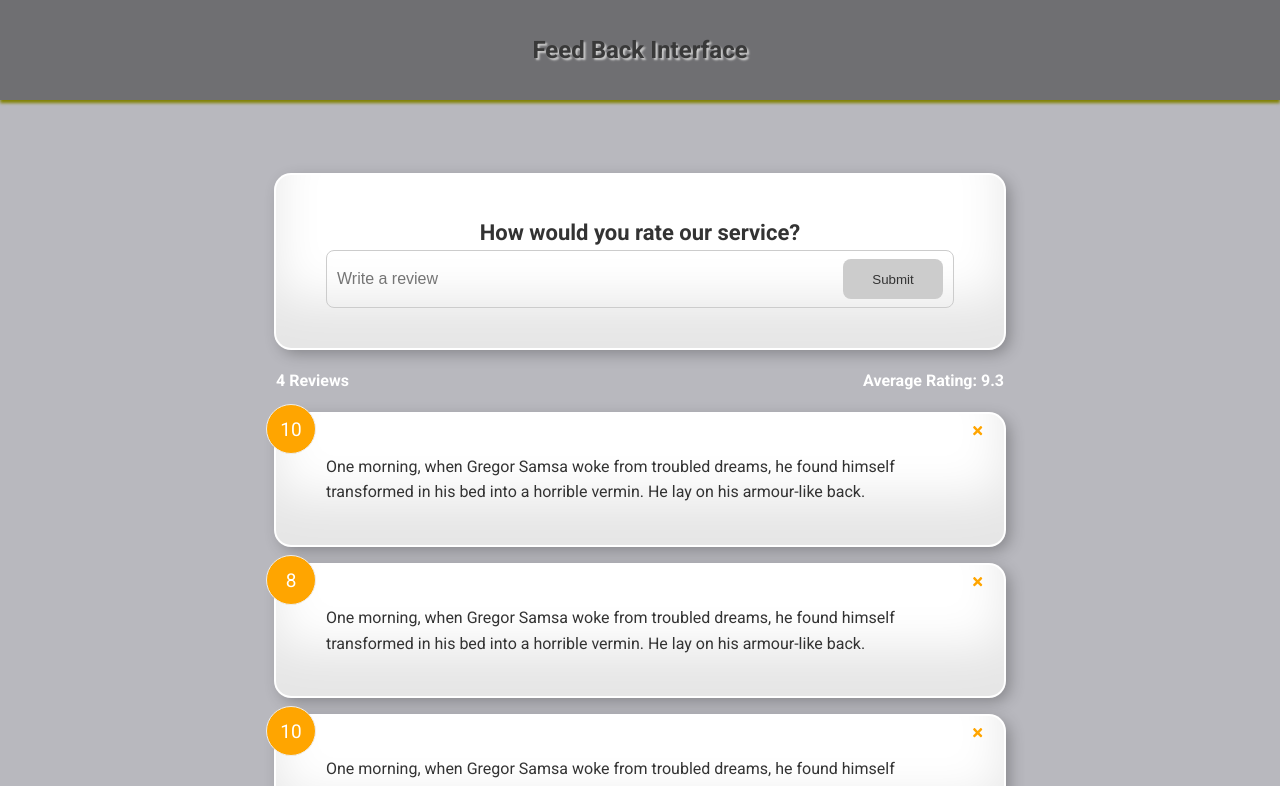
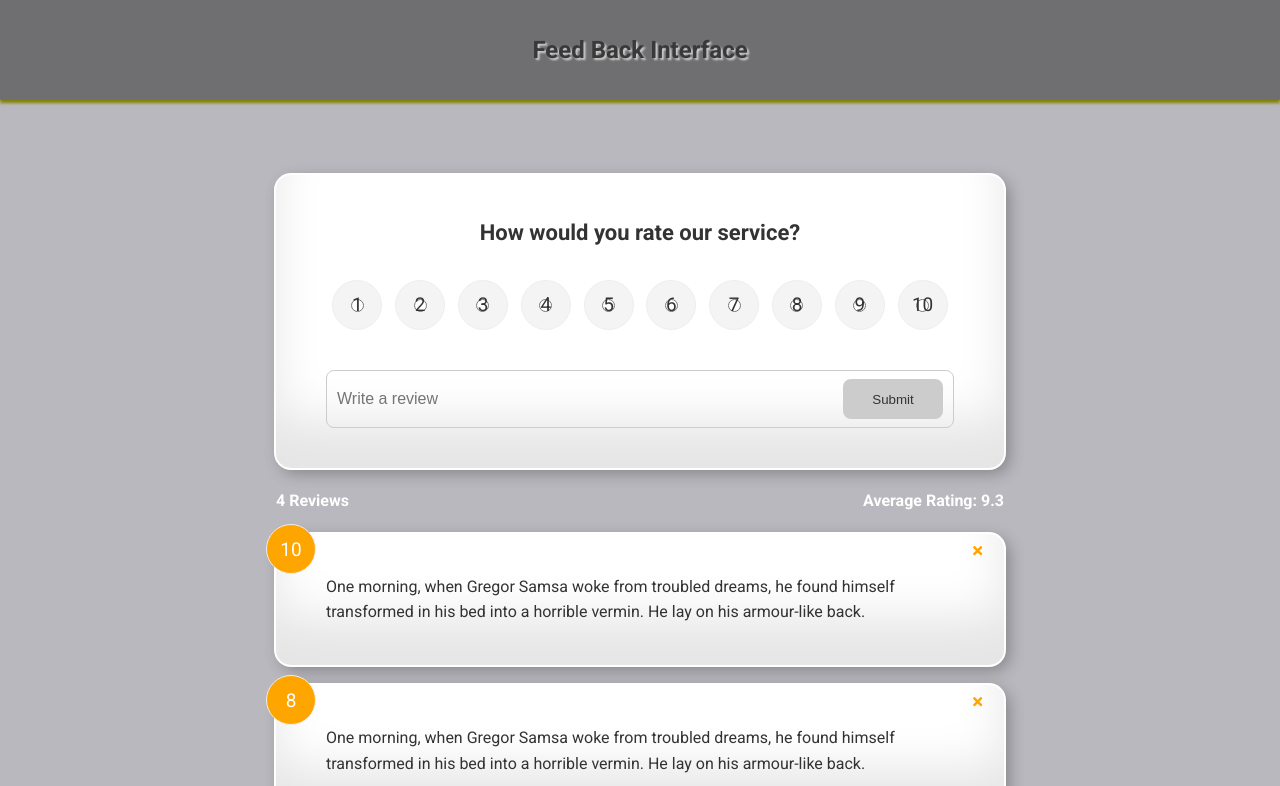
Before and after one commit to caeserlondon/react-feed-back, a React (Create React App) app: page / in a window 1280 px wide. Shown: the top 786 px of the page. Built offline with nearby package versions, Linux system fonts and the light colour scheme.

Commit message:
Adding the RatingButtons component

```diff
--- a/src/components/FeedbackForm.jsx
+++ b/src/components/FeedbackForm.jsx
@@ -1,6 +1,7 @@
 import Card from './shared/Card'
 import { useState } from 'react'
 import Button from './shared/Button'
+import RatingButtons from './RatingButtons'
 
 const FeedbackForm = () => {
 	const [text, setText] = useState('')
@@ -25,6 +26,7 @@ const FeedbackForm = () => {
 		<Card>
 			<form>
 				<h2>How would you rate our service?</h2>
+				<RatingButtons />
 				<div className='input-group'>
 					<input
 						onChange={handleTextChange}
```
